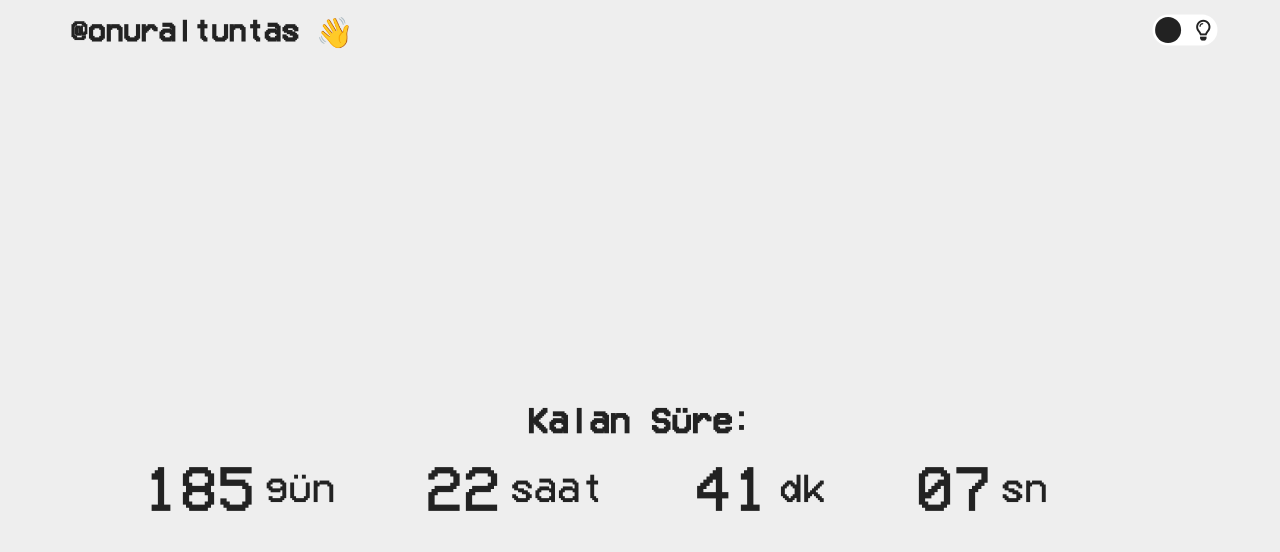
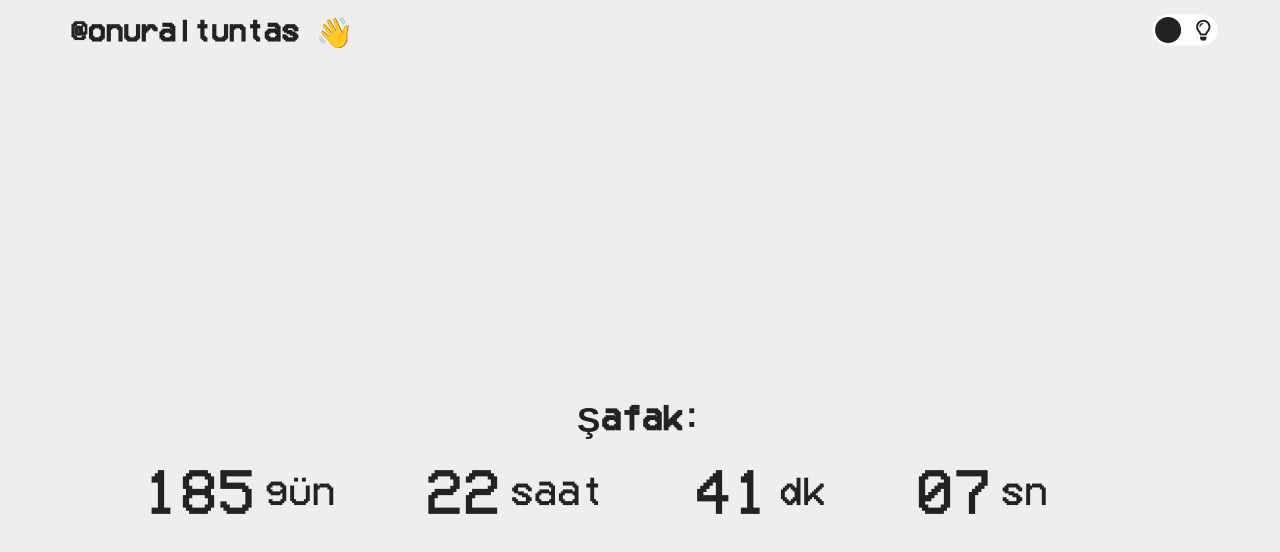
Before and after one commit to Onurlulardan/MyPortfolio, a plain HTML site: page timer.html in a window 1280 px wide. Drawn offline with Linux system fonts and the light colour scheme.

Commit message:
Update timer.html

```diff
--- a/timer.html
+++ b/timer.html
@@ -56,7 +56,7 @@
 </ul>
 </div>
         <div class="contact-cover">
-            <h1 class="timer-header"> <b>Kalan Süre: </b> </h1>
+            <h1 class="timer-header"> <b>Şafak: </b> </h1>
             <br>
             <div id="countdown">
                 <p id="timer">
```
